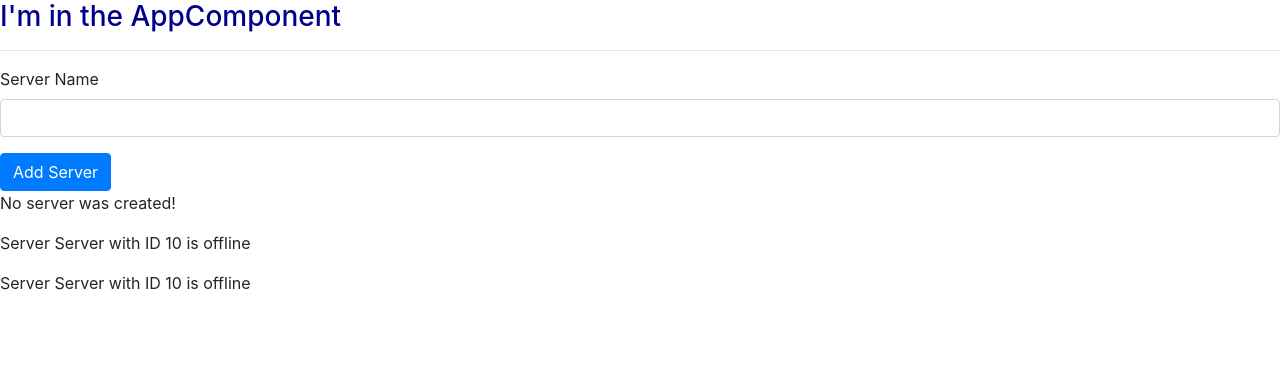
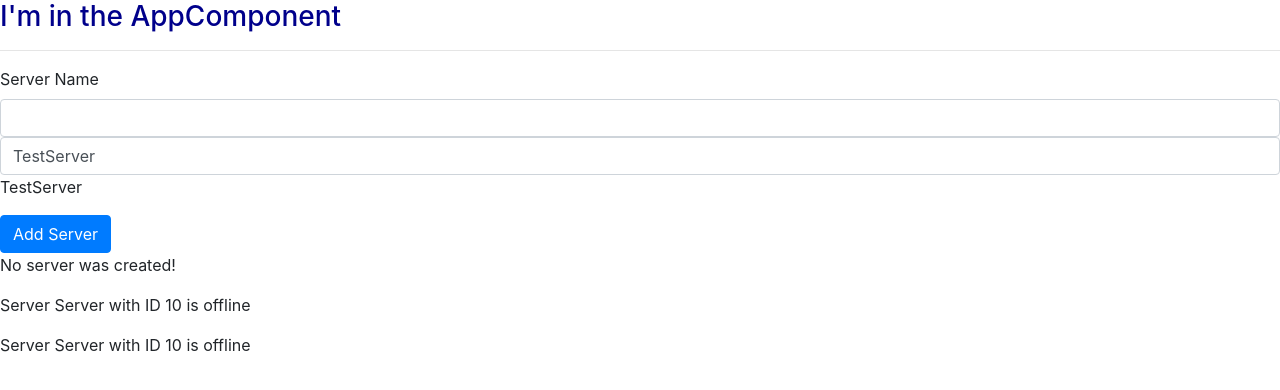
Before and after one commit to anamarquezz/AngularExercise, an Angular app: page / in a window 1280 px wide. Shown: the top 390 px of the page. Built offline with nearby package versions, Linux system fonts and the light colour scheme.

Commit message:
Two-Way-Databinding

```diff
--- a/src/app/servers/servers.component.html
+++ b/src/app/servers/servers.component.html
@@ -3,6 +3,13 @@
   type="text"
   class="form-control"
   (input)="onUpdateServerName($event)">
+
+  <input
+  type="text"
+  class="form-control"
+  [(ngModel)] ="serverName">
+
+
 <p>{{ serverName }} </p>
 <button
   class="btn btn-primary"
--- a/src/app/servers/servers.component.ts
+++ b/src/app/servers/servers.component.ts
@@ -8,7 +8,7 @@
 export class ServersComponent implements OnInit {
  allowNewServer = false;
  serverCreationStatus = 'No server was created!';
- serverName ="";
+ serverName ="TestServer";
   constructor() {
     setTimeout( () => {
       this.allowNewServer = true;
```
